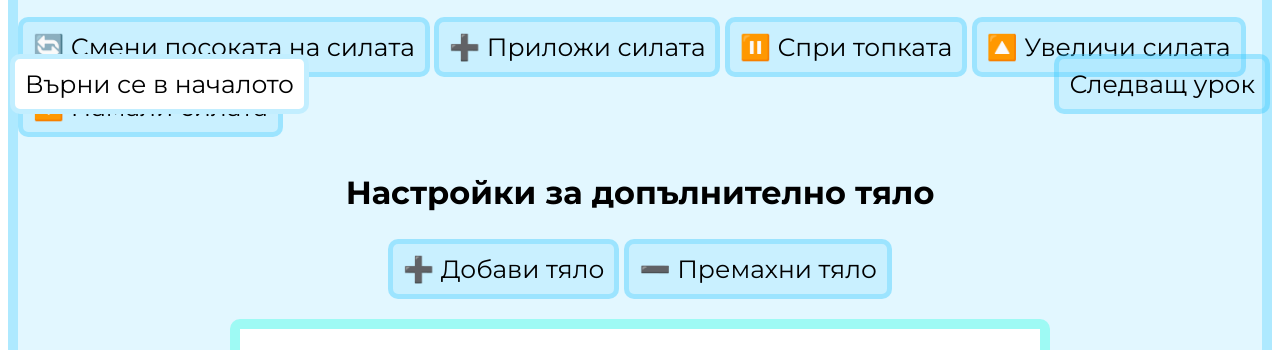
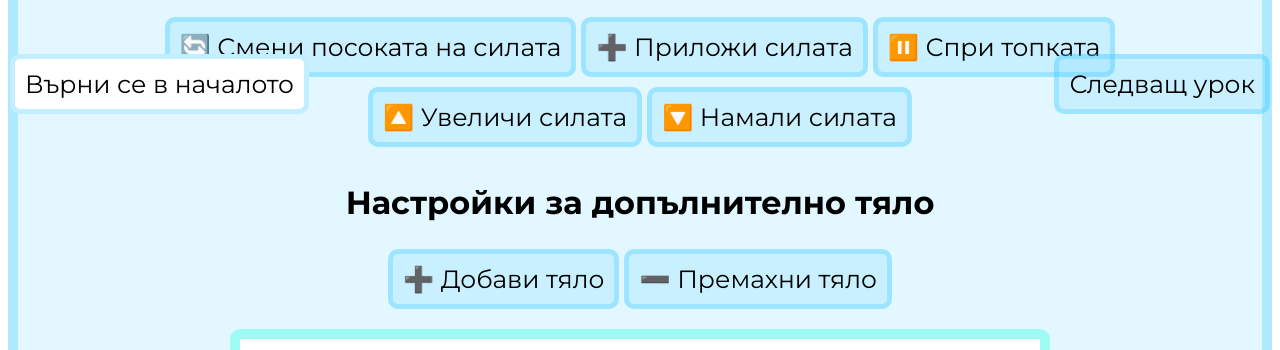
Before and after one commit to TheWomanZoe/Physics-Project, a website: page Newton/Newton1/newton.html in a window 1280 px wide. Shown: the part 676-1026 px from the top of the page. Drawn offline with nearby package versions, Linux system fonts and the light colour scheme.

Commit message:
fixed control buttons

```diff
--- a/Newton/Newton1/newton.html
+++ b/Newton/Newton1/newton.html
@@ -25,11 +25,15 @@
 
         <div id = "showcase-control-holder">
             <div>
-                <button class = "controls" id = "change-direction">🔄 Смени посоката на силата</button>
-                <button class = "controls" id = "apply-force">➕ Приложи силата</button>
-                <button class = "controls" id = "stop-force">⏸️ Спри топката</button>
-                <button class = "controls" id = "increase">🔼 Увеличи силата</button>
-                <button class = "controls" id = "decrease">🔽 Намали силата</button>
+                <div style = "display: flex; justify-content: center; gap: 5px; margin-bottom: 10px">
+                    <button class = "controls" id = "change-direction">🔄 Смени посоката на силата</button>
+                    <button class = "controls" id = "apply-force">➕ Приложи силата</button>
+                    <button class = "controls" id = "stop-force">⏸️ Спри топката</button>
+                </div>
+                <div style = "display: flex; justify-content: center; gap: 5px;">
+                    <button class = "controls" id = "increase">🔼 Увеличи силата</button>
+                    <button class = "controls" id = "decrease">🔽 Намали силата</button>
+                </div>
             </div>
             <div>
                 <h2 id = "body-controls">Настройки за допълнително тяло</h2>
```
